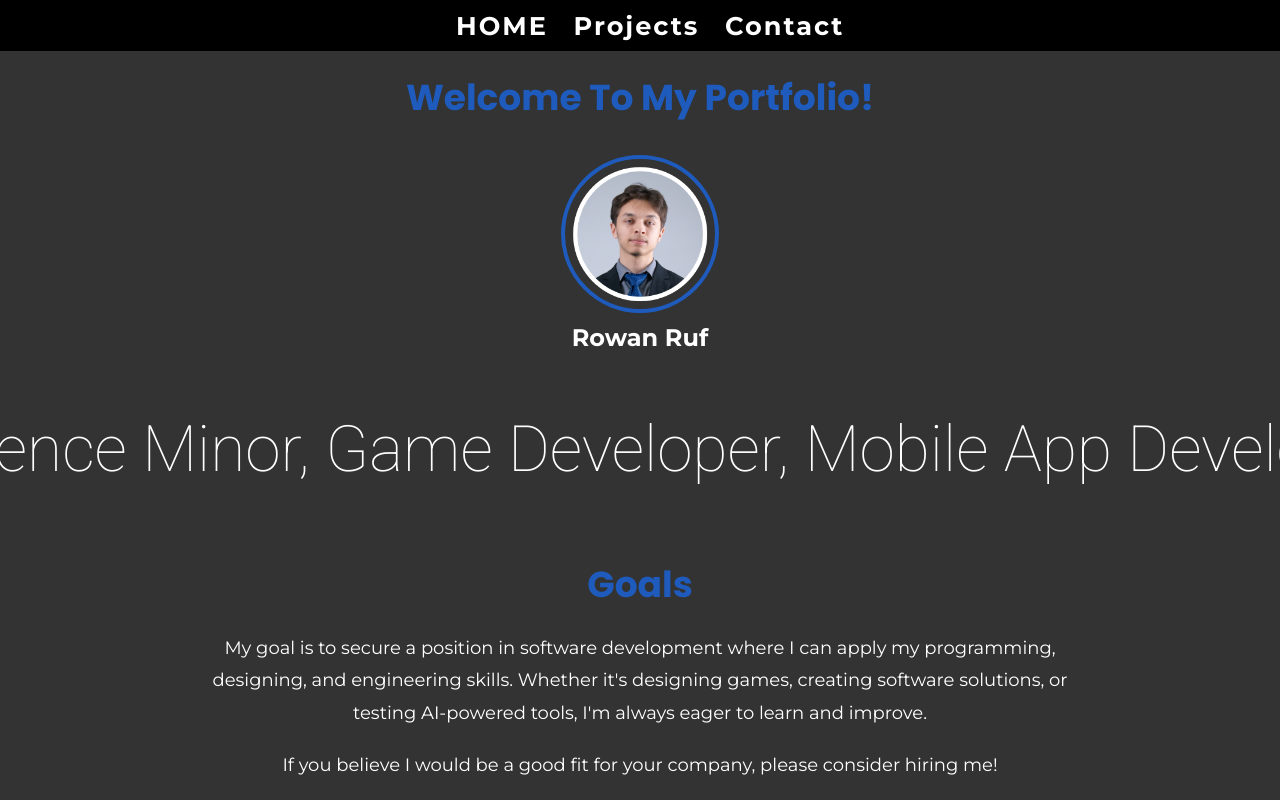
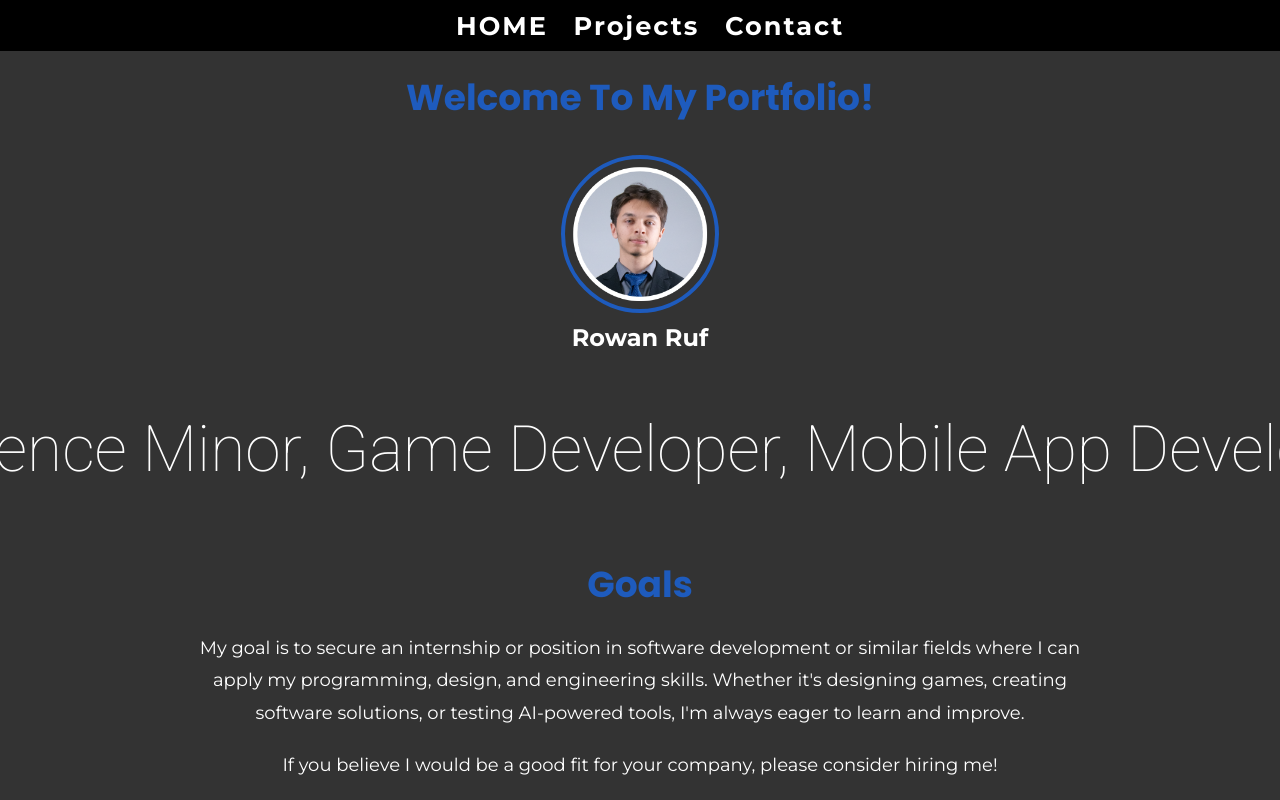
Before and after one commit to RowanRuf/RowanRufPortfolio, a plain HTML site: page index.html in a window 1280 px wide. Shown: the top 800 px of the page. Drawn offline with Linux system fonts and the light colour scheme.

Commit message:
Update index.html

```diff
--- a/index.html
+++ b/index.html
@@ -34,7 +34,7 @@
     </section>
     <section id="goals">
         <h2>Goals</h2>
-        <p>My goal is to secure a position in software development where I can apply my programming, designing, and engineering skills. Whether it's designing games, creating software solutions, or testing AI-powered tools, I'm always eager to learn and improve.</p>
+        <p>My goal is to secure an internship or position in software development or similar fields where I can apply my programming, design, and engineering skills. Whether it's designing games, creating software solutions, or testing AI-powered tools, I'm always eager to learn and improve.</p>
         <p>If you believe I would be a good fit for your company, please consider hiring me!</p>
     </section>
     <section id="skills">
```
